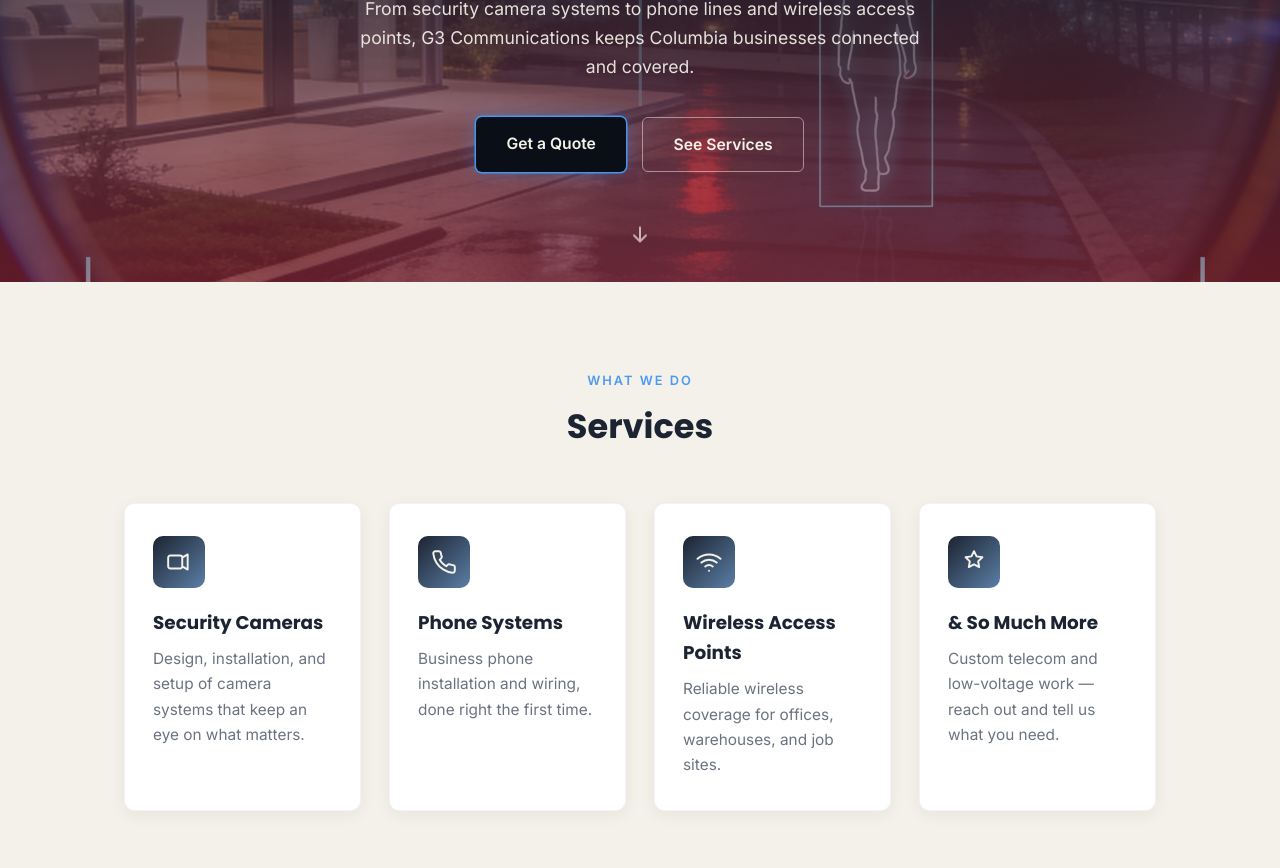
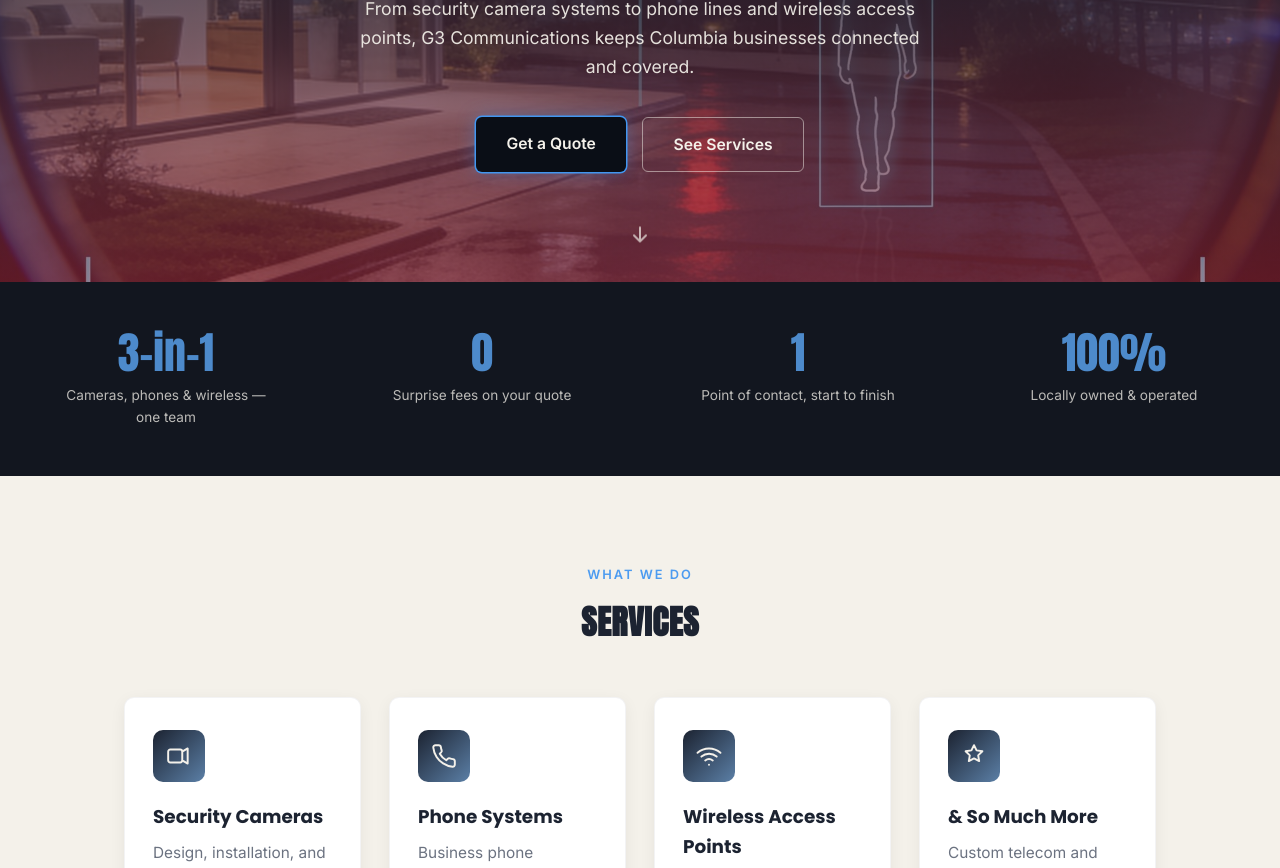
Before and after one commit to l8blo0om/g3-communications, a website: page index.html in a window 1280 px wide. Shown: the part 454-1322 px from the top of the page. Drawn offline with Linux system fonts and the light colour scheme; no server answers.

Commit message:
Add bold Anton display type for headlines and animated stat-counter row

```diff
--- a/index.html
+++ b/index.html
@@ -25,7 +25,7 @@
 <link rel="icon" href="images/logo.png">
 <link rel="preconnect" href="https://fonts.googleapis.com">
 <link rel="preconnect" href="https://fonts.gstatic.com" crossorigin>
-<link href="https://fonts.googleapis.com/css2?family=Poppins:wght@600;700;800&family=Inter:wght@400;500;600&display=swap" rel="stylesheet">
+<link href="https://fonts.googleapis.com/css2?family=Anton&family=Poppins:wght@600;700;800&family=Inter:wght@400;500;600&display=swap" rel="stylesheet">
 <link rel="stylesheet" href="styles.css">
 
 <script type="application/ld+json">
@@ -89,6 +89,25 @@
   <a class="scroll-cue" href="#services" aria-label="Scroll to services">
     <svg width="24" height="24" viewBox="0 0 24 24" fill="none"><path d="M12 4v14m0 0l-6-6m6 6l6-6" stroke="currentColor" stroke-width="2" stroke-linecap="round" stroke-linejoin="round"/></svg>
   </a>
+</section>
+
+<section class="stat-row">
+  <div class="stat-item">
+    <p class="stat-number">3-in-1</p>
+    <p class="stat-label">Cameras, phones &amp; wireless — one team</p>
+  </div>
+  <div class="stat-item">
+    <p class="stat-number"><span class="stat-count" data-target="0">0</span></p>
+    <p class="stat-label">Surprise fees on your quote</p>
+  </div>
+  <div class="stat-item">
+    <p class="stat-number"><span class="stat-count" data-target="1">0</span></p>
+    <p class="stat-label">Point of contact, start to finish</p>
+  </div>
+  <div class="stat-item">
+    <p class="stat-number"><span class="stat-count" data-target="100">0</span>%</p>
+    <p class="stat-label">Locally owned &amp; operated</p>
+  </div>
 </section>
 
 <section id="services">
@@ -211,6 +230,30 @@
 <script>
   document.getElementById('year').textContent = new Date().getFullYear();
 
+  const statCounts = document.querySelectorAll('.stat-count');
+  const prefersReducedMotion = window.matchMedia('(prefers-reduced-motion: reduce)').matches;
+  const animateCount = (el) => {
+    const target = parseInt(el.dataset.target, 10);
+    if (prefersReducedMotion) { el.textContent = target; return; }
+    const duration = 1200;
+    const start = performance.now();
+    const tick = (now) => {
+      const progress = Math.min((now - start) / duration, 1);
+      el.textContent = Math.round(target * progress);
+      if (progress < 1) requestAnimationFrame(tick);
+    };
+    requestAnimationFrame(tick);
+  };
+  const statObserver = new IntersectionObserver((entries) => {
+    entries.forEach(entry => {
+      if (entry.isIntersecting) {
+        animateCount(entry.target);
+        statObserver.unobserve(entry.target);
+      }
+    });
+  }, { threshold: 0.5 });
+  statCounts.forEach(el => statObserver.observe(el));
+
   fetch('/.netlify/functions/counter')
     .then(r => r.json())
     .then(data => {
--- a/styles.css
+++ b/styles.css
@@ -40,6 +40,14 @@
 
 h1, h2, h3 {
   font-family: "Poppins", "Segoe UI", Arial, Helvetica, sans-serif;
+}
+
+.hero h1,
+section h2 {
+  font-family: "Anton", "Poppins", "Segoe UI", Arial, Helvetica, sans-serif;
+  text-transform: uppercase;
+  letter-spacing: 0.5px;
+  font-weight: 400;
 }
 
 a { color: inherit; }
@@ -288,6 +296,34 @@
 
 /* Sections */
 section:not(.hero) { padding: 5.5rem 1.5rem; max-width: 1080px; margin: 0 auto; }
+
+/* Stat row */
+section.stat-row {
+  max-width: none;
+  padding: 3rem 1.5rem;
+  margin: 0;
+  background: var(--navy-deep);
+  display: grid;
+  grid-template-columns: repeat(auto-fit, minmax(180px, 1fr));
+  gap: 2rem;
+  text-align: center;
+}
+
+.stat-number {
+  font-family: "Anton", "Poppins", sans-serif;
+  font-size: clamp(2rem, 4vw, 2.75rem);
+  color: hsl(var(--hue) 55% 55%);
+  line-height: 1;
+  margin-bottom: 0.6rem;
+}
+
+.stat-label {
+  color: var(--cream);
+  opacity: 0.75;
+  font-size: 0.85rem;
+  max-width: 200px;
+  margin: 0 auto;
+}
 
 section h2 {
   text-align: center;
```
